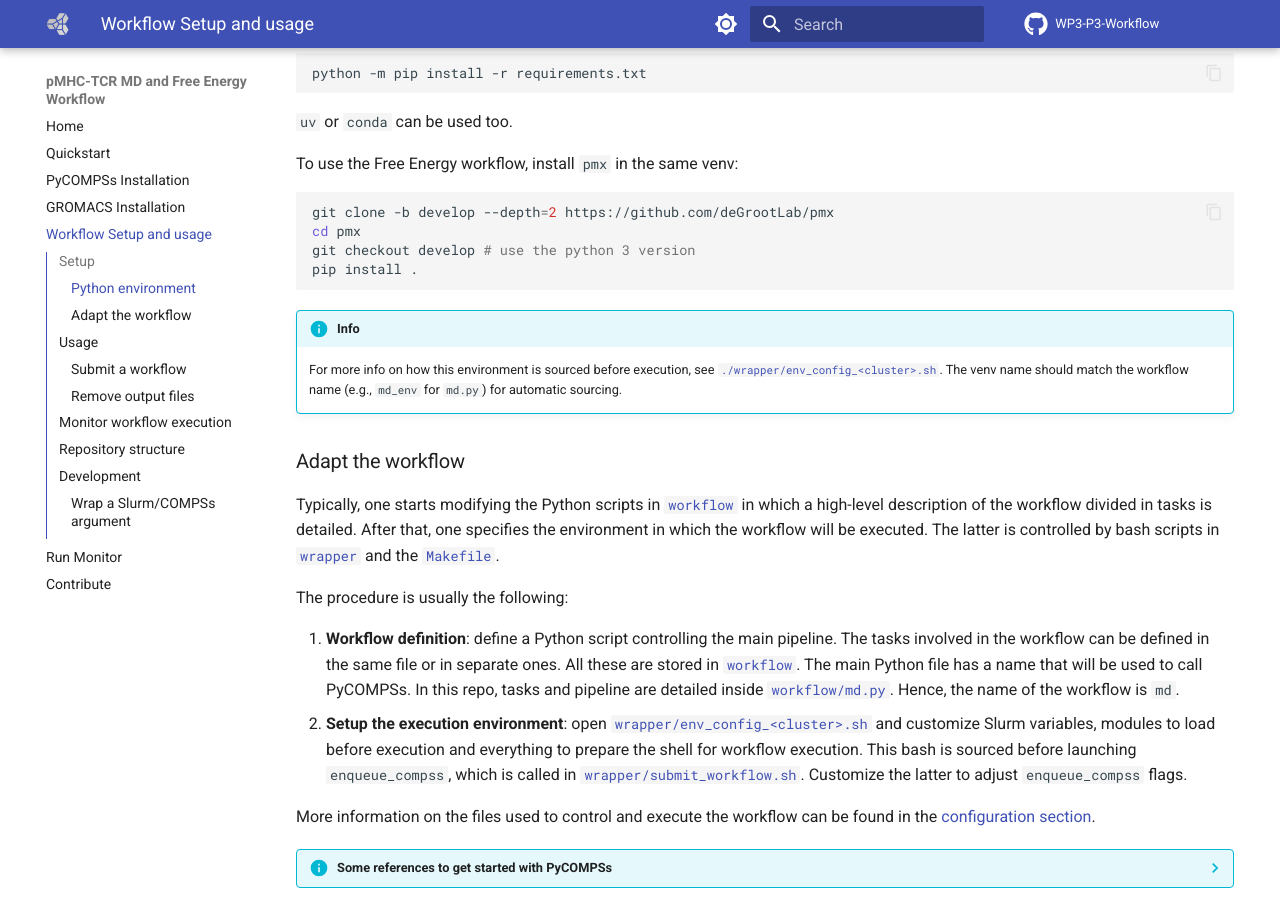
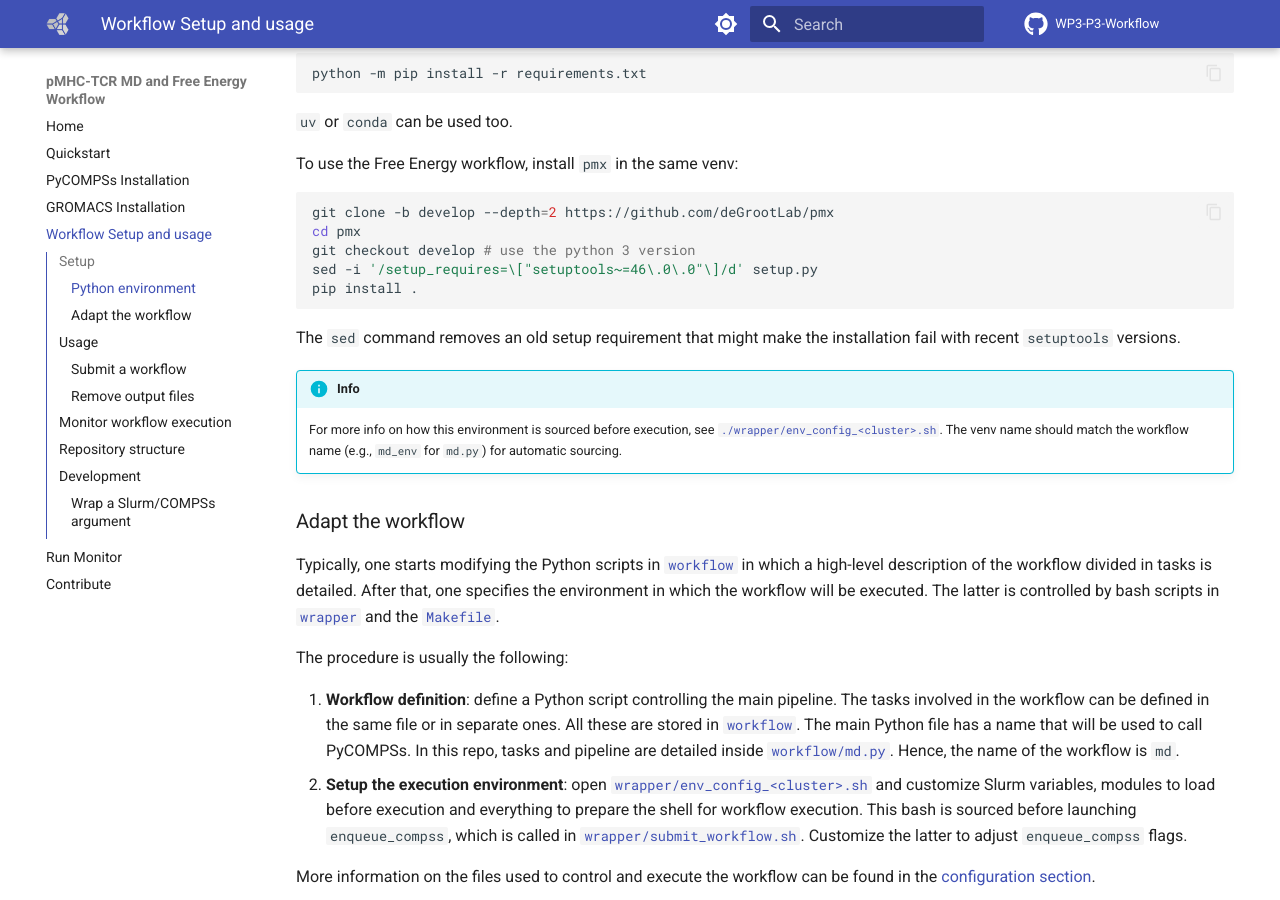
Before and after one commit to GANANA-EU-INDIA/WP3-P3-workflow, an MkDocs documentation site: the page built from docs/workflow_setup_and_usage.md, in a window 1280 px wide and 900 px high, scrolled down 804 px. Built offline with MkDocs 1.6.1 and Material for MkDocs 9.7.7, drawn with Linux system fonts in a browser that asks for light colours; comment, search, counter and statistics services are not loaded.

Commit message:
Make the pmx installation work (Leonardo and local tested)

````diff
--- a/docs/workflow_setup_and_usage.md
+++ b/docs/workflow_setup_and_usage.md
@@ -37,8 +37,10 @@ To use the Free Energy workflow, install `pmx` in the same venv:
 git clone -b develop --depth=2 https://github.com/deGrootLab/pmx
 cd pmx
 git checkout develop # use the python 3 version
+sed -i '/setup_requires=\["setuptools~=46\.0\.0"\]/d' setup.py
 pip install .
 ```
+The `sed` command removes an old setup requirement that might make the installation fail with recent `setuptools` versions.
 
 !!! info
       For more info on how this environment is sourced before execution, see [`./wrapper/env_config_<cluster>.sh`](./wrapper/env_config_leonardo.sh). The venv name should match the workflow name (e.g., `md_env` for `md.py`) for automatic sourcing.
````
